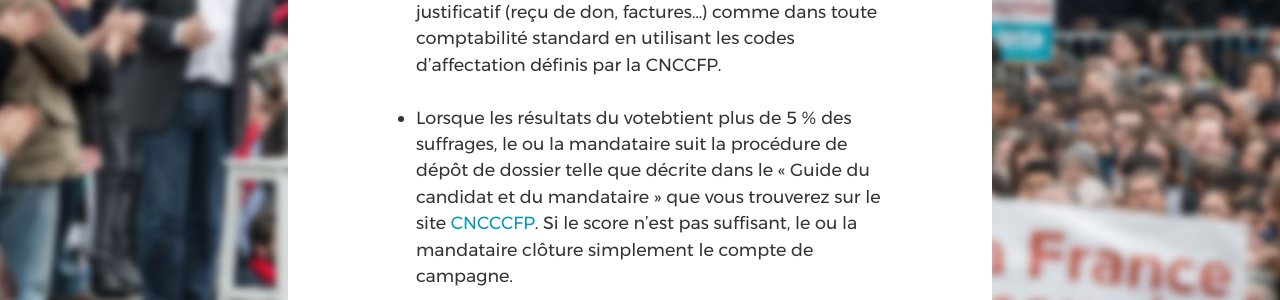
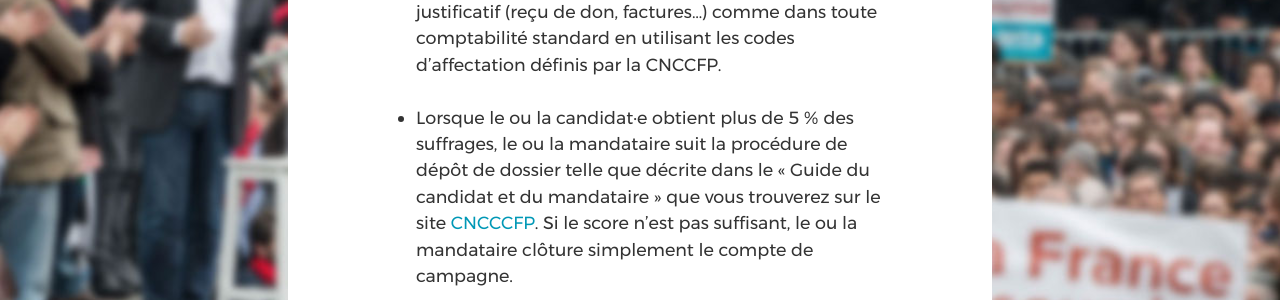
Before and after one commit to ryuran/kitcampagne.fi, a Jekyll site: the page built from _cat_legislatives2017/memento-mandataire.md, in a window 1280 px wide and 900 px high, scrolled down 2845 px. Shown: the part 153-453 px from the top of the window. Built offline with Jekyll 4.4.1, drawn with Linux system fonts in a browser that asks for light colours.

Commit message:
Correction

```diff
--- a/_cat_legislatives2017/memento-mandataire.md
+++ b/_cat_legislatives2017/memento-mandataire.md
@@ -52,7 +52,7 @@
 
 - Toutes les opérations devront être accompagnées d’un justificatif (reçu de don, factures…) comme dans toute comptabilité standard en utilisant les codes d’affectation définis par la CNCCFP.
 
-- Lorsque les résultats du votebtient plus de 5 % des suffrages, le ou la mandataire suit la procédure de dépôt de dossier telle que décrite dans le « Guide du candidat et du mandataire » que vous trouverez sur le site [CNCCCFP](http://www.cnccfp.fr/index.php?art=734). Si le score n’est pas suffisant, le ou la mandataire clôture simplement le compte de campagne.
+- Lorsque le ou la candidat·e obtient plus de 5 % des suffrages, le ou la mandataire suit la procédure de dépôt de dossier telle que décrite dans le « Guide du candidat et du mandataire » que vous trouverez sur le site [CNCCCFP](http://www.cnccfp.fr/index.php?art=734). Si le score n’est pas suffisant, le ou la mandataire clôture simplement le compte de campagne.
 
 Si le ou la candidat·e n’espère pas faire plus de 5 %, il ou elle peut opter pour une procédure simplifiée. Le ou la mandataire se contente d’un dépôt de déclaration et aucune autre action ne lui sera demandée. Il ne sera même pas nécessaire d’ouvrir un compte bancaire dédié. Les « comptes de campagne » seront retournés à la CNCCFP sans aucun mouvement.
 
```
